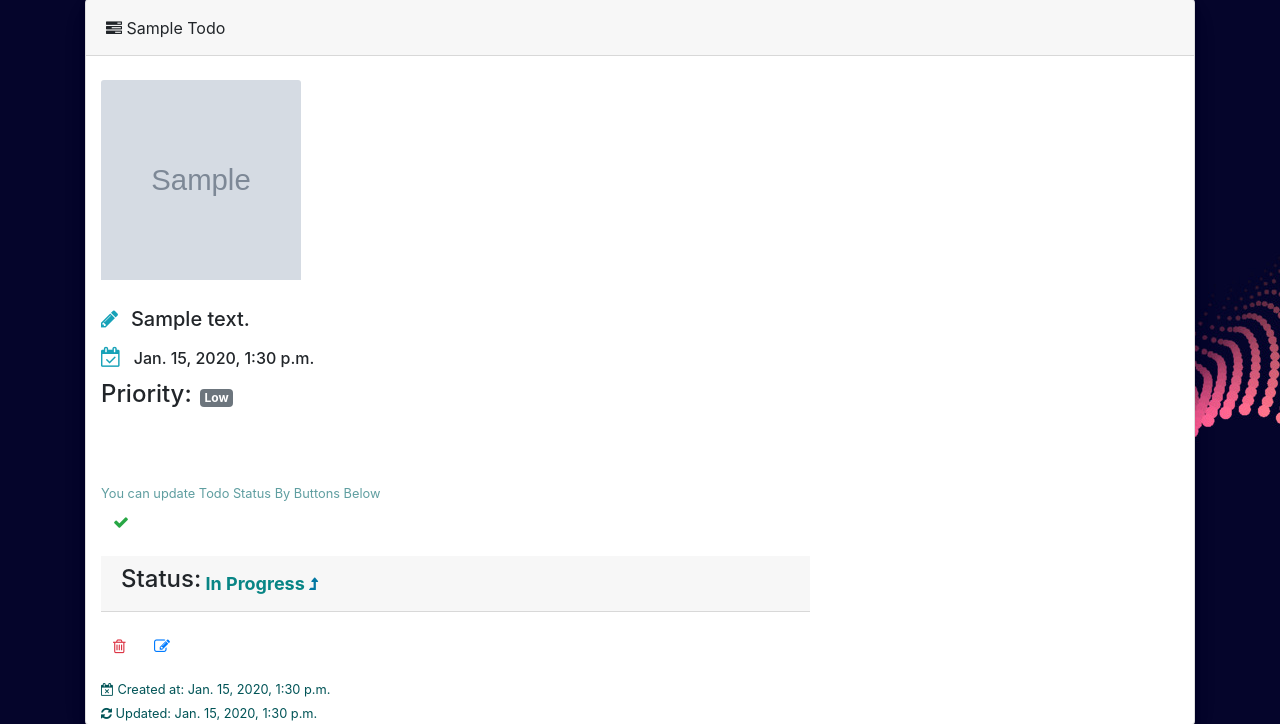
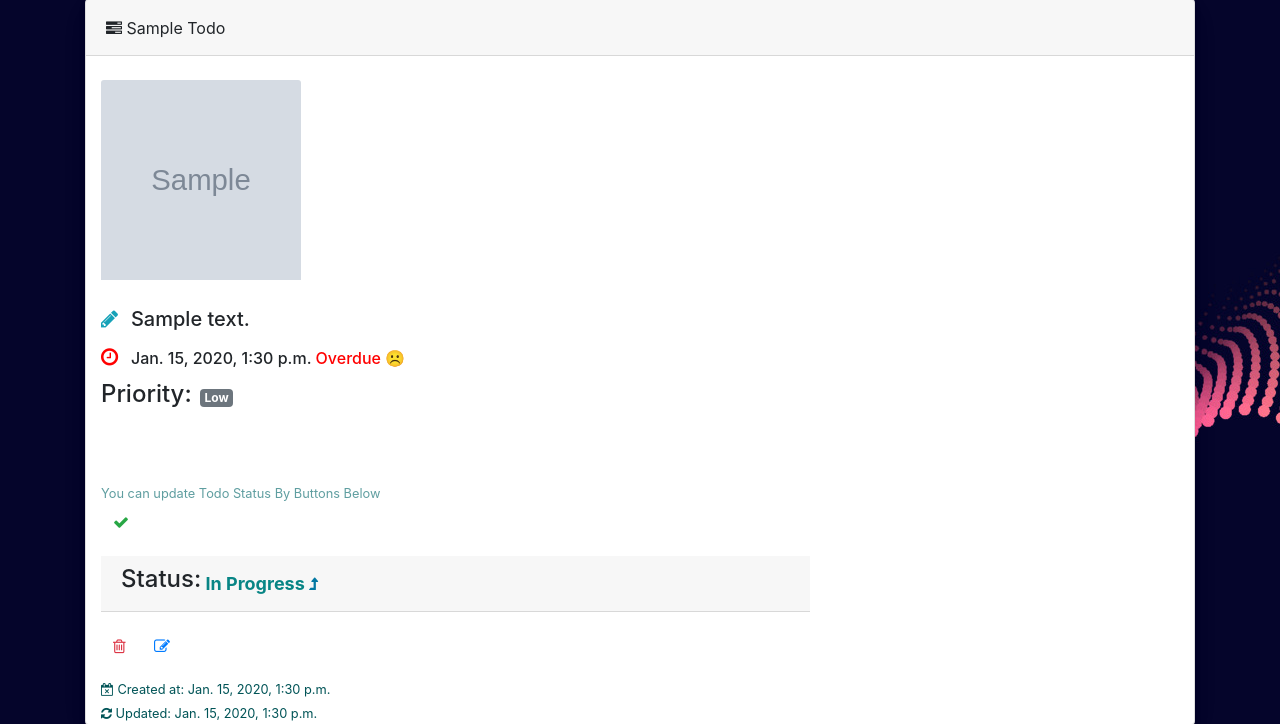
Before and after one commit to mosihere/Todo-App, a Django app: page /todo/1 in a window 1280 px wide. Shown: the part 204-928 px from the top of the page. Run offline with Django 5.2, Linux system fonts and the light colour scheme; a user stored in the database is signed in; tables that the repository leaves empty hold one stand-in row (values such as "Sample post"); grey boxes marked "Sample" are stand-in pictures; parts of the project's set-up code (start-up, migrations or seed data) failed here and were passed over; some libraries are stand-ins or nearby versions.

Commit message:
better ui if overdue happen and have time

```diff
--- a/todo/templates/todo/detail.html
+++ b/todo/templates/todo/detail.html
@@ -41,14 +41,20 @@
             </div>
 
             <div class="col-md-8">
-
                 <br>
                 <img style="height: 200px;width: 200px;" src="{{todo.image.url}}" class="card-img-top" alt="..." alt="A generic square placeholder image with rounded corners in a figure.">
                 <br>
                 <br>
                 <h4 style="display: inline;"><i style="color: rgb(23, 162, 184); font-size:20px" class="fa fa-pencil" data-toggle="tooltip" data-placement="bottom" title="Due Date"></i></h4><div class="badge badge-shadow ml-2"><h5>{{todo.details}}</h5></div>
                 <br>
-                <h4 style="display: inline;"><i style="color: rgb(23, 162, 184); font-size:20px" class="fa fa-calendar-check-o" data-toggle="tooltip" data-placement="bottom" title="Due Date"></i></h4><div class="badge badge-shadow ml-2"><h6>{{todo.due_date}}</h6></div>
+                {%if now > due_date%}
+                <h4 style="display: inline;"><i style="color: rgb(255, 0, 0); font-size:20px" class="fa fa-clock-o" data-toggle="tooltip" data-placement="bottom" title="Due Date"></i></h4><div class="badge badge-shadow ml-2"><h6>{{todo.due_date}} <p style="display: inline; color: red;">Overdue ☹️</p></h6></div>
+
+                {% else %}
+                <h4 style="display: inline;"><i style="color: rgb(23, 162, 184); font-size:20px" class="fa fa-clock-o" data-toggle="tooltip" data-placement="bottom" title="Due Date"></i></h4><div class="badge badge-shadow ml-2"><h6>{{todo.due_date}}</h6></div>
+
+                {%endif%}
+
                 <br>
                 {% if todo.priority == 'M' %}
                 <h4 style="display: inline;"><i style="color: rgb(23, 162, 184); font-size:20px" class="fa fa-list-ol" data-toggle="tooltip" data-placement="bottom" title="Due Date"></i></h4><div class="badge badge-primary ml-2">Medium
```
